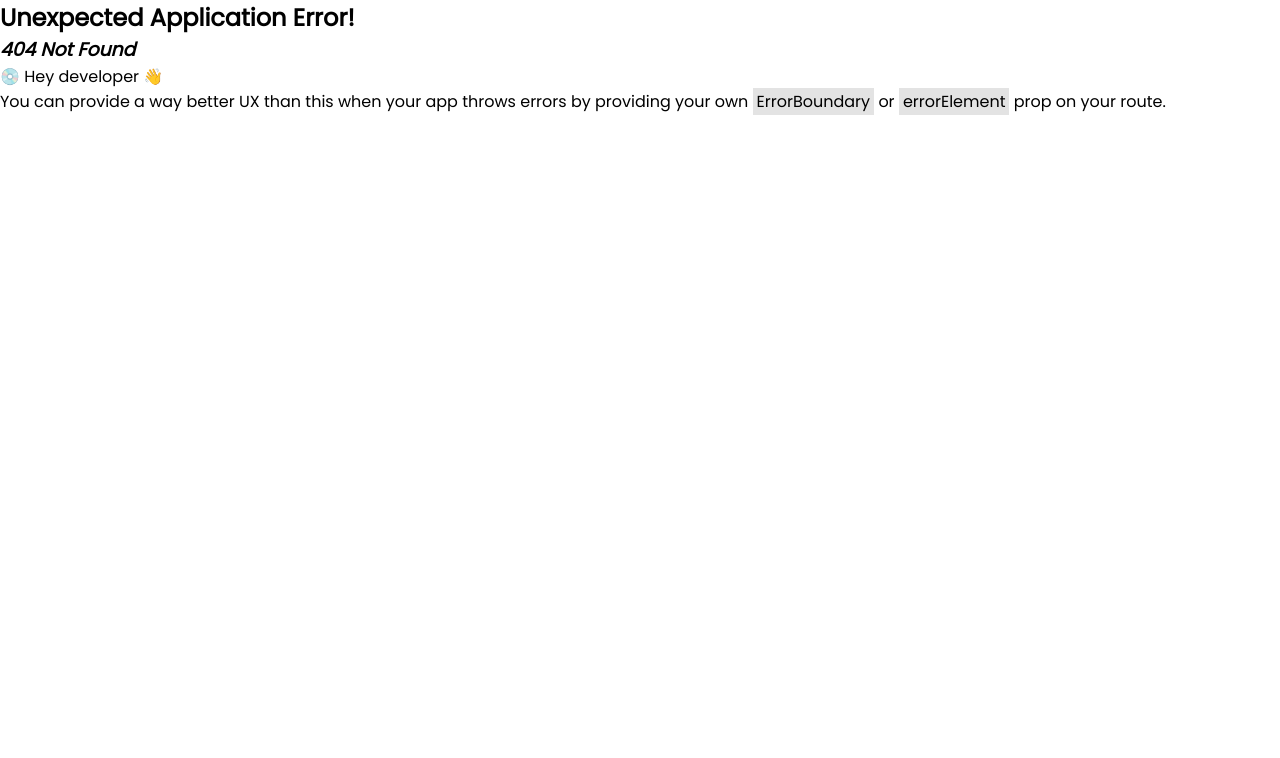
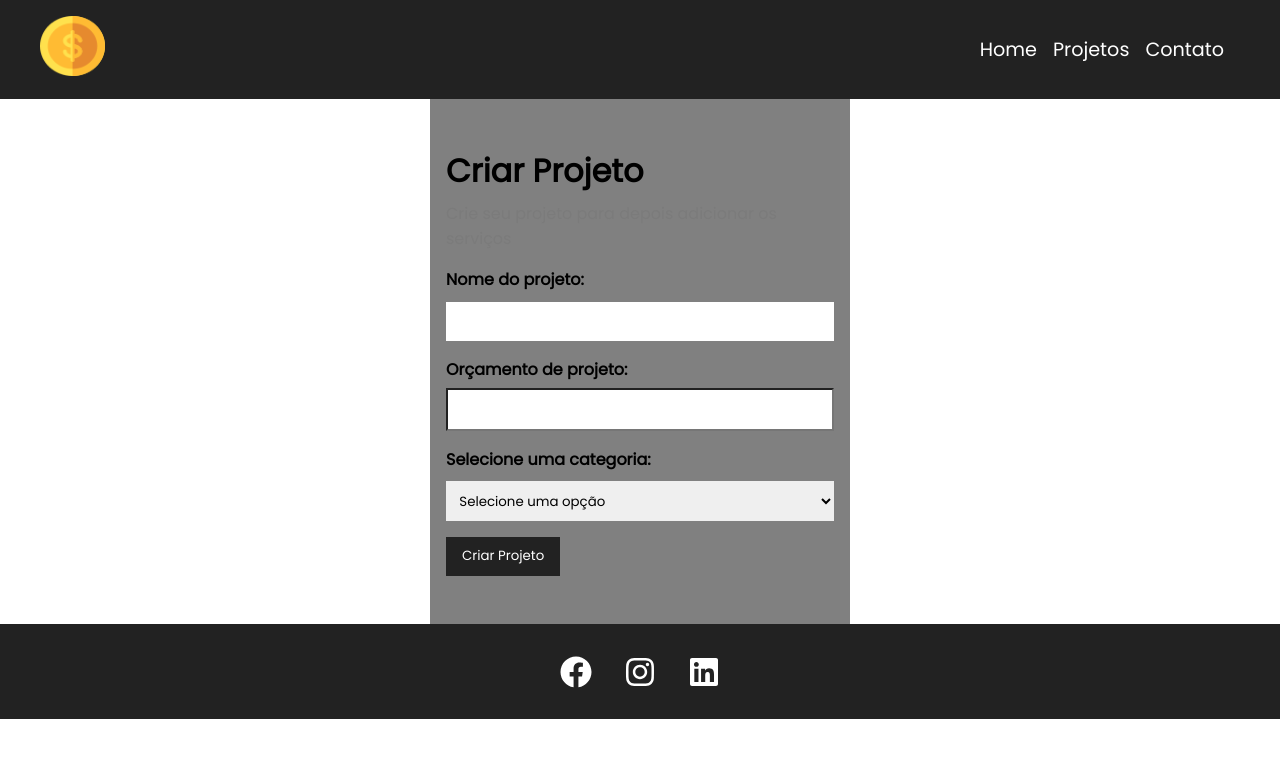
Before and after one commit to devpdro/cost-manager-project, a React (Create React App) app: page /NewProject in a window 1280 px wide. Before the commit this address had no page. Shown: the top 758 px of the page. Built offline with nearby package versions, Linux system fonts and the light colour scheme.

Commit message:
feat: finished page newproject

```diff
--- /dev/null
+++ b/src/components/Form/Input.js
@@ -0,0 +1,12 @@
+import styles from "../../styles/Input.module.css";
+
+function Input() {
+  return (
+    <div className={styles.container}>
+      <label htmlFor="">Nome do projeto: </label>
+      <input type="text" name="" id="" />
+    </div>
+  );
+}
+
+export default Input;
--- /dev/null
+++ b/src/components/Form/InputOrca.js
@@ -0,0 +1,12 @@
+import styles from "../../styles/InputOrca.module.css";
+
+function Input() {
+  return (
+    <div className={styles.container}>
+      <label htmlFor="">Orçamento de projeto: </label>
+      <input type="text" name="" id="" />
+    </div>
+  );
+}
+
+export default Input;
--- /dev/null
+++ b/src/components/Form/Select.js
@@ -0,0 +1,14 @@
+import styles from "../../styles/Select.module.css";
+
+function Select() {
+  return (
+    <div className={styles.container}>
+      <label htmlFor="">Selecione uma categoria:</label>
+      <select>
+        <option>Selecione uma opção</option>
+      </select>
+    </div>
+  );
+}
+
+export default Select;
--- /dev/null
+++ b/src/components/Form/Submit.js
@@ -0,0 +1,11 @@
+import styles from "../../styles/Submit.module.css";
+
+function SubmitButton() {
+  return (
+    <div>
+      <button className={styles.btn}>Criar Projeto</button>
+    </div>
+  );
+}
+
+export default SubmitButton;
--- a/src/index.js
+++ b/src/index.js
@@ -9,6 +9,7 @@ import { createBrowserRouter, RouterProvider } from "react-router-dom";
 import Home from "./pages/Home";
 import Projects from "./pages/Projects";
 import Contact from "./pages/Contact";
+import NewProject from "./pages/NewProject";
 
 const router = createBrowserRouter([
   {
@@ -27,6 +28,10 @@ const router = createBrowserRouter([
         path: "/Contact",
         element: <Contact />,
       },
+      {
+        path: "/NewProject",
+        element: <NewProject />,
+      },
     ],
   },
 ]);
--- a/src/pages/NewProject.js
+++ b/src/pages/NewProject.js
@@ -0,0 +1,22 @@
+import styles from "../styles/NewProject.module.css";
+
+import Input from "../components/Form/Input";
+import InputOrca from "../components/Form/InputOrca"
+import Select from "../components/Form/Select"
+import Submit from "../components/Form/Submit";
+
+function NewProject() {
+  return (
+    <section className={styles.container}>
+      <h1>Criar Projeto</h1>
+      <p>Crie seu projeto para depois adicionar os serviços</p>
+      <Input />
+      <InputOrca />
+      <Select />
+      <Submit />
+
+    </section>
+  );
+}
+
+export default NewProject;
--- /dev/null
+++ b/src/styles/Input.module.css
@@ -0,0 +1,21 @@
+.container {
+  margin-top: 1rem;
+  display: flex;
+  flex-direction: column;
+  margin-bottom: 1em;
+}
+
+.container label {
+  margin-bottom: 0.6em;
+  font-weight: bold;
+}
+
+.container input {
+  padding: 0.7em;
+  border-radius: 0;
+  border: none;
+}
+
+.container input::placeholder {
+  color: #7b7b7b;
+}
--- /dev/null
+++ b/src/styles/InputOrca.module.css
@@ -0,0 +1,20 @@
+.container {
+  display: flex;
+  flex-direction: column;
+  margin-top: 1rem;
+  margin-bottom: 1em;
+}
+
+.container label {
+  margin-bottom: 0.4em;
+  font-weight: 700;
+}
+
+.container input {
+  padding: 0.7em;
+  border-radius: 0;
+}
+
+.container input::placeholder {
+  color: #7b7b7b;
+}
--- /dev/null
+++ b/src/styles/NewProject.module.css
@@ -0,0 +1,17 @@
+.container {
+    width: 420px;
+    margin: 0 auto;
+    padding: 3rem 1rem 3rem 1rem;
+    background-color: gray;
+}
+
+.container h1 {
+    color: #000;
+    font-weight: 700;
+    margin-bottom: 0.2em;
+    font-size: 2rem;
+}
+
+.container p {
+    color: #7b7b7b;
+}
--- /dev/null
+++ b/src/styles/Select.module.css
@@ -0,0 +1,16 @@
+.container {
+  display: flex;
+  flex-direction: column;
+  margin-bottom: 1em;
+}
+
+.container label {
+  margin-bottom: 0.6em;
+  font-weight: bold;
+}
+
+.container select {
+  padding: 0.7em;
+  border-radius: 0;
+  border: none;
+}
--- /dev/null
+++ b/src/styles/Submit.module.css
@@ -0,0 +1,13 @@
+.btn {
+  background-color: #222;
+  color: #fff;
+  padding: 0.7em 1.2em;
+  text-decoration: none;
+  transition: 0.5s;
+  cursor: pointer;
+  border: none;
+}
+
+.btn:hover {
+  color: #ffbb33;
+}
```
